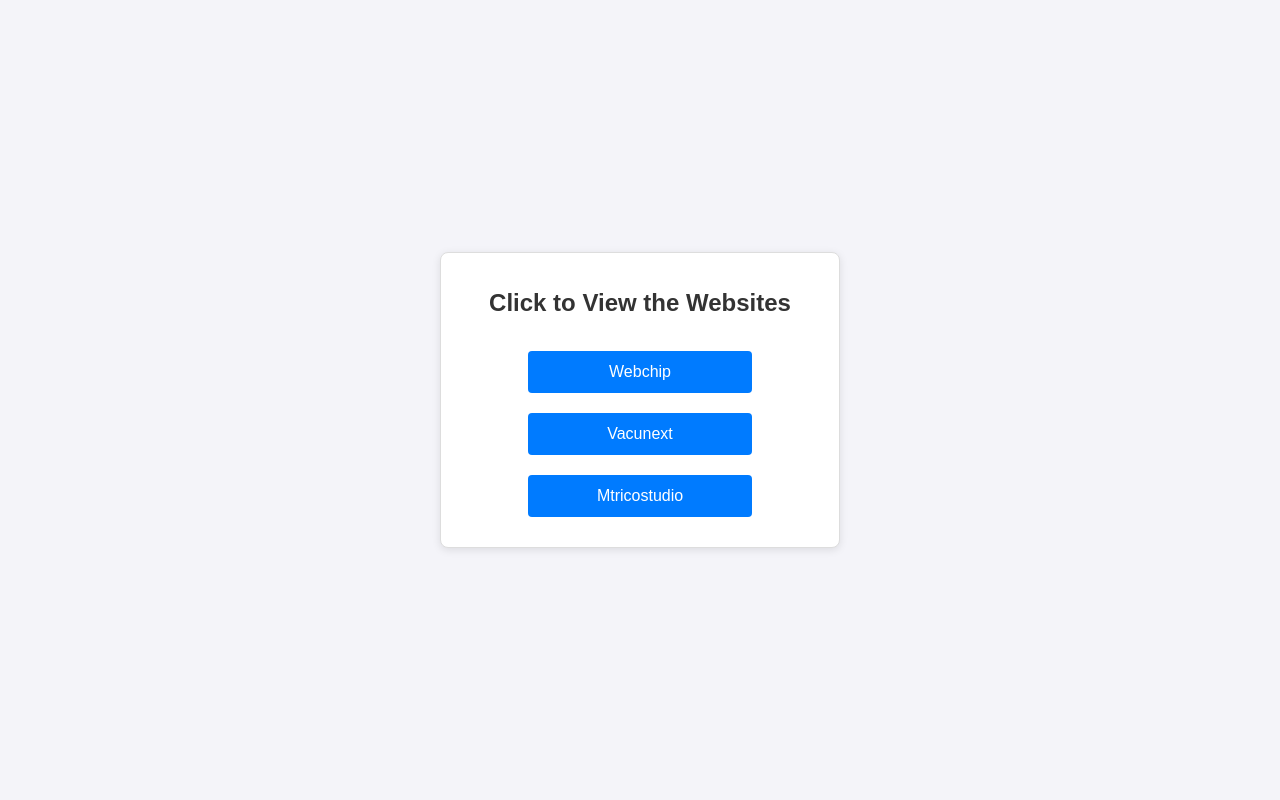
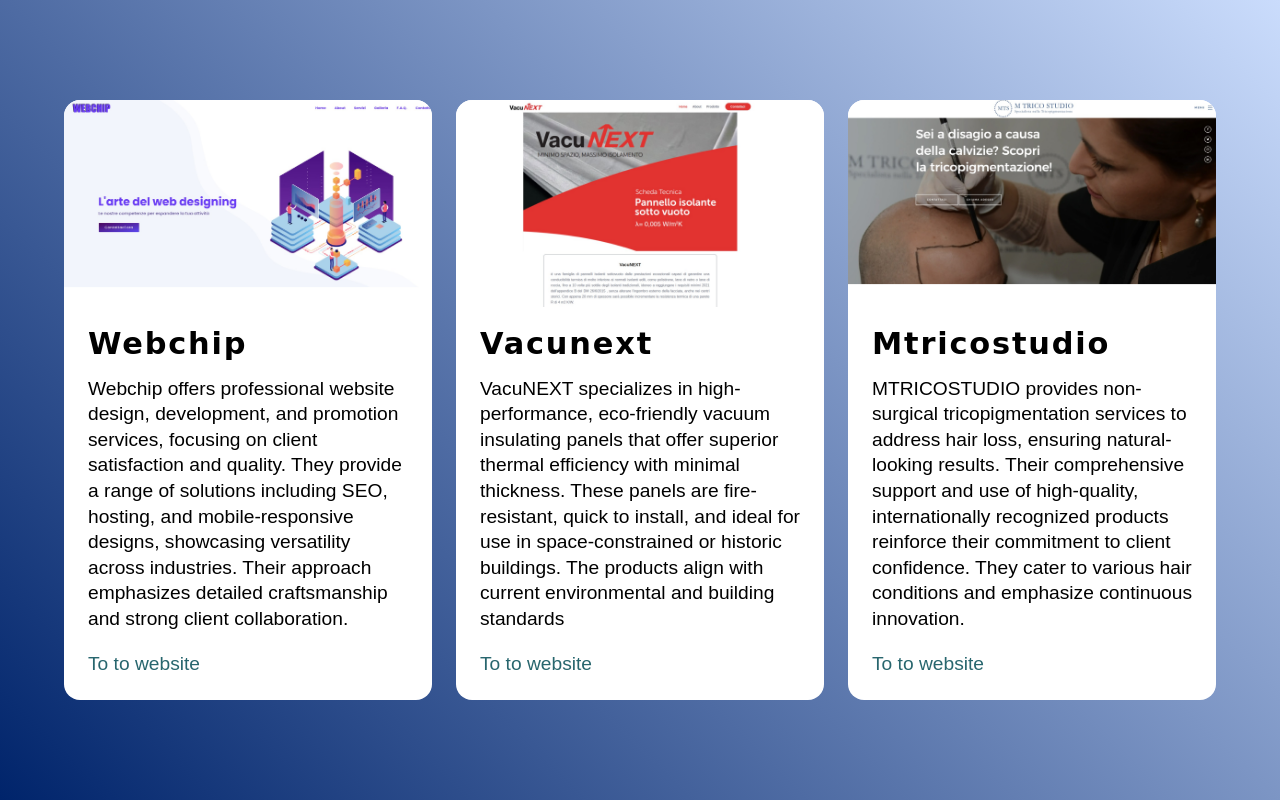
Before and after one commit to edoardo-aba/websites, a plain HTML site: page index.html in a window 1280 px wide. Drawn offline with Linux system fonts and the light colour scheme.

Commit message:
modified cards to display websites

```diff
--- a/index.html
+++ b/index.html
@@ -1,68 +1,77 @@
 <!DOCTYPE html>
-<html lang="en">
+<html lang="pt-BR">
+
 <head>
-  <meta charset="UTF-8">
-  <meta name="viewport" content="width=device-width, initial-scale=1.0">
-  <title>Website Index</title>
-  <style>
-    /* Basic reset and body styling */
-    body {
-      display: flex;
-      justify-content: center;
-      align-items: center;
-      min-height: 100vh;
-      margin: 0;
-      font-family: Arial, sans-serif;
-      background-color: #f4f4f9;
-      color: #333;
-    }
+    <meta charset="UTF-8">
+    <meta http-equiv="X-UA-Compatible" content="IE=edge">
+    <meta name="viewport" content="width=device-width, initial-scale=1.0">
+    <title>Websites</title>
+    <link rel="stylesheet" href="./styles.css">
 
-    /* Container styling */
-    .container {
-      text-align: center;
-      padding: 20px;
-      max-width: 400px;
-      width: 90%;
-      background-color: #fff;
-      border: 1px solid #ddd;
-      border-radius: 8px;
-      box-shadow: 0 2px 8px rgba(0, 0, 0, 0.1);
-      box-sizing: border-box;
-    }
+</head>
 
-    /* Heading styling */
-    h1 {
-      font-size: 1.5em;
-      margin-bottom: 1em;
-    }
+<body>
+  <section class="articles">
+    <article>
+      <div class="article-wrapper">
+        <figure>
+          <img src="./images/webchip.jpeg" alt="" />
+        </figure>
+        <div class="article-body">
+          <h2>Webchip</h2>
+          <p>
+            Webchip offers professional website design, development, and promotion services, focusing on client satisfaction and quality. They provide a range of solutions including SEO, hosting, and mobile-responsive designs, showcasing versatility across industries. Their approach emphasizes detailed craftsmanship and strong client collaboration.
+          </p>
+          <a href="./webchip/index.html" class="read-more">
+            To to website <span class="sr-only">about this is some title</span>
+            <svg xmlns="http://www.w3.org/2000/svg" class="icon" viewBox="0 0 20 20" fill="currentColor">
+              <path fill-rule="evenodd" d="M12.293 5.293a1 1 0 011.414 0l4 4a1 1 0 010 1.414l-4 4a1 1 0 01-1.414-1.414L14.586 11H3a1 1 0 110-2h11.586l-2.293-2.293a1 1 0 010-1.414z" clip-rule="evenodd" />
+            </svg>
+          </a>
+        </div>
+      </div>
+    </article>
+    <article>
 
-    /* Button styling */
-    .button {
-      display: inline-block;
-      width: 90%;
-      max-width: 200px;
-      padding: 12px;
-      margin: 10px 0;
-      font-size: 1em;
-      color: #fff;
-      background-color: #007bff;
-      border: none;
-      border-radius: 4px;
-      text-decoration: none;
-      transition: background-color 0.3s ease;
-    }
+      <div class="article-wrapper">
+        <figure>
+          <img src="./images/vacunext.jpeg" alt="" />
+        </figure>
+        <div class="article-body">
+          <h2>Vacunext</h2>
+          <p>
+            VacuNEXT specializes in high-performance, eco-friendly vacuum insulating panels that offer superior thermal efficiency with minimal thickness. These panels are fire-resistant, quick to install, and ideal for use in space-constrained or historic buildings. The products align with current environmental and building standards
+          </p>
+          <a href="./vacunext/index.html" class="read-more">
+            To to website <span class="sr-only">about this is some title</span>
+            <svg xmlns="http://www.w3.org/2000/svg" class="icon" viewBox="0 0 20 20" fill="currentColor">
+              <path fill-rule="evenodd" d="M12.293 5.293a1 1 0 011.414 0l4 4a1 1 0 010 1.414l-4 4a1 1 0 01-1.414-1.414L14.586 11H3a1 1 0 110-2h11.586l-2.293-2.293a1 1 0 010-1.414z" clip-rule="evenodd" />
+            </svg>
+          </a>
+        </div>
+      </div>
+    </article>
+    <article>
 
-    .button:hover {
-      background-color: #0056b3;
-    }
-  </style>
-</head>
-<body>
-  <div class="container">
-    <h1>Click to View the Websites</h1>
-    <a href="./webchip/index.html" class="button">Webchip</a>
-    <a href="./vacunext/index.html" class="button">Vacunext</a>
-    <a href="./mtricostudio//index.html" class="button">Mtricostudio</a>
-  </div>
+      <div class="article-wrapper">
+        <figure>
+          <img src="./images/mtricostudio.jpeg" alt="" />
+        </figure>
+        <div class="article-body">
+          <h2>Mtricostudio</h2>
+          <p>
+            MTRICOSTUDIO provides non-surgical tricopigmentation services to address hair loss, ensuring natural-looking results. Their comprehensive support and use of high-quality, internationally recognized products reinforce their commitment to client confidence. They cater to various hair conditions and emphasize continuous innovation.
+          </p>
+          <a href="./mtricostudio/index.html" class="read-more">
+            To to website <span class="sr-only">about this is some title</span>
+            <svg xmlns="http://www.w3.org/2000/svg" class="icon" viewBox="0 0 20 20" fill="currentColor">
+              <path fill-rule="evenodd" d="M12.293 5.293a1 1 0 011.414 0l4 4a1 1 0 010 1.414l-4 4a1 1 0 01-1.414-1.414L14.586 11H3a1 1 0 110-2h11.586l-2.293-2.293a1 1 0 010-1.414z" clip-rule="evenodd" />
+            </svg>
+          </a>
+        </div>
+      </div>
+    </article>
+  </section>
 </body>
+
 </html>
--- /dev/null
+++ b/styles.css
@@ -0,0 +1,156 @@
+
+body{
+    display: flex;
+    align-items: center;
+    justify-content: center;
+}
+
+article {
+    --img-scale: 1.001;
+    --title-color: black;
+    --link-icon-translate: -20px;
+    --link-icon-opacity: 0;
+    position: relative;
+    border-radius: 16px;
+    box-shadow: none;
+    background: #fff;
+    transform-origin: center;
+    transition: all 0.4s ease-in-out;
+    overflow: hidden;
+  }
+
+  article a::after {
+    position: absolute;
+    inset-block: 0;
+    inset-inline: 0;
+    cursor: pointer;
+    content: "";
+  }
+
+  /* basic article elements styling */
+  article h2 {
+    margin: 0 0 18px 0;
+    font-family: "Bebas Neue", cursive;
+    font-size: 1.9rem;
+    letter-spacing: 0.06em;
+    color: var(--title-color);
+    transition: color 0.3s ease-out;
+  }
+
+  figure {
+    margin: 0;
+    padding: 0;
+    aspect-ratio: 16 / 9;
+    overflow: hidden;
+  }
+
+  article img {
+    max-width: 100%;
+    transform-origin: center;
+    transform: scale(var(--img-scale));
+    transition: transform 0.4s ease-in-out;
+  }
+
+  .article-body {
+    padding: 24px;
+  }
+
+  article a {
+    display: inline-flex;
+    align-items: center;
+    text-decoration: none;
+    color: #28666e;
+  }
+
+  article a:focus {
+    outline: 1px dotted #28666e;
+  }
+
+  article a .icon {
+    min-width: 24px;
+    width: 24px;
+    height: 24px;
+    margin-left: 5px;
+    transform: translateX(var(--link-icon-translate));
+    opacity: var(--link-icon-opacity);
+    transition: all 0.3s;
+  }
+
+  /* using the has() relational pseudo selector to update our custom properties */
+  article:has(:hover, :focus) {
+    --img-scale: 1.1;
+    --title-color: #28666e;
+    --link-icon-translate: 0;
+    --link-icon-opacity: 1;
+    box-shadow: rgba(0, 0, 0, 0.16) 0px 10px 36px 0px, rgba(0, 0, 0, 0.06) 0px 0px 0px 1px;
+  }
+
+
+  /************************
+  Generic layout (demo looks)
+  **************************/
+
+  *,
+  *::before,
+  *::after {
+    box-sizing: border-box;
+  }
+
+  body {
+    margin: 0;
+    padding: 48px 0;
+    font-family: "Figtree", sans-serif;
+    font-size: 1.2rem;
+    line-height: 1.6rem;
+    background-image: linear-gradient(45deg, #00246B, #CADCFC);
+    min-height: 100vh;
+  }
+
+  .articles {
+    display: grid;
+    max-width: 1200px;
+    margin-inline: auto;
+    padding-inline: 24px;
+    grid-template-columns: repeat(auto-fill, minmax(320px, 1fr));
+    gap: 24px;
+  }
+
+  @media screen and (max-width: 960px) {
+    article {
+      container: card/inline-size;
+    }
+    .article-body p {
+      display: none;
+    }
+  }
+
+  @container card (min-width: 380px) {
+    .article-wrapper {
+      display: grid;
+      grid-template-columns: 100px 1fr;
+      gap: 16px;
+    }
+    .article-body {
+      padding-left: 0;
+    }
+    figure {
+      width: 100%;
+      height: 100%;
+      overflow: hidden;
+    }
+    figure img {
+      height: 100%;
+      aspect-ratio: 1;
+      object-fit: cover;
+    }
+  }
+
+  .sr-only:not(:focus):not(:active) {
+    clip: rect(0 0 0 0);
+    clip-path: inset(50%);
+    height: 1px;
+    overflow: hidden;
+    position: absolute;
+    white-space: nowrap;
+    width: 1px;
+  }
```
Also changed, not shown: images/mtricostudio.jpeg (added), images/vacunext.jpeg (added), images/webchip.jpeg (added).
